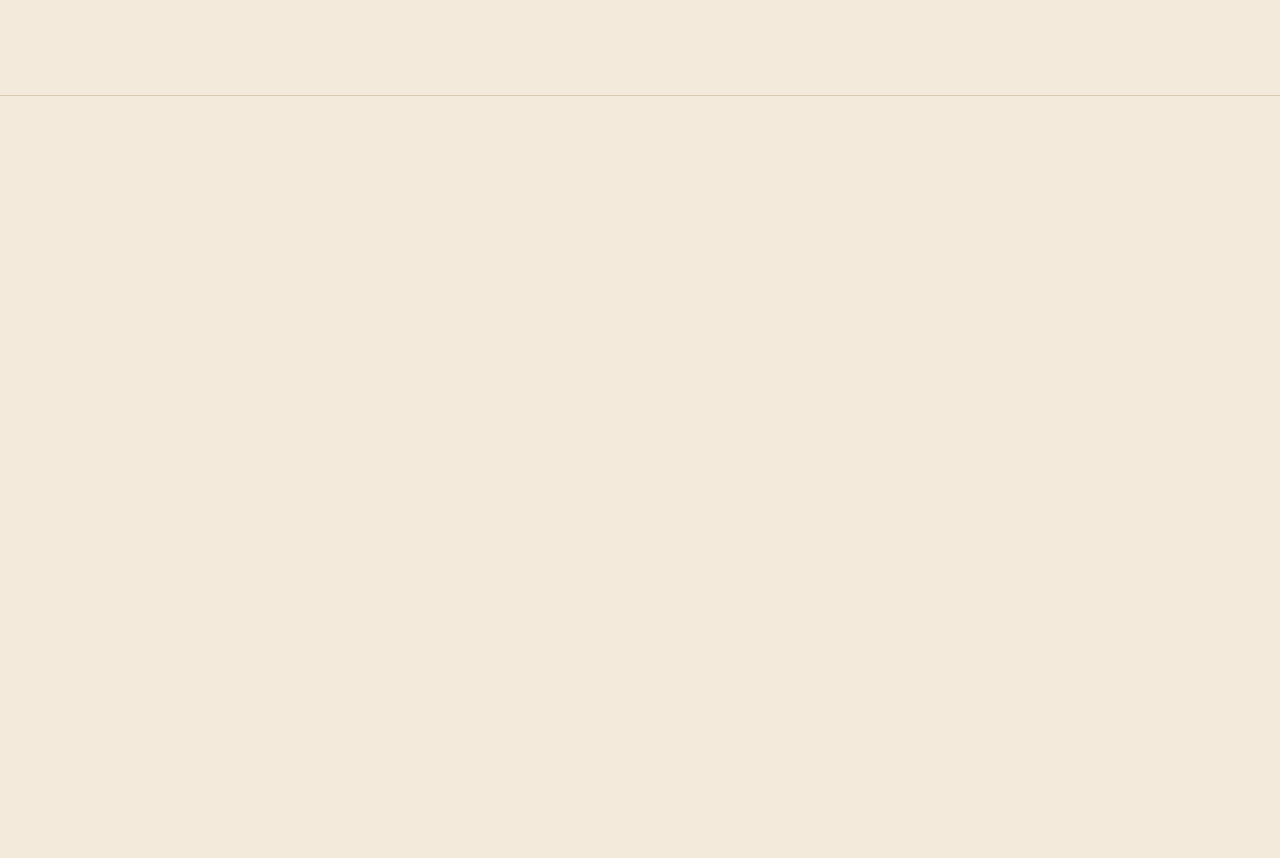
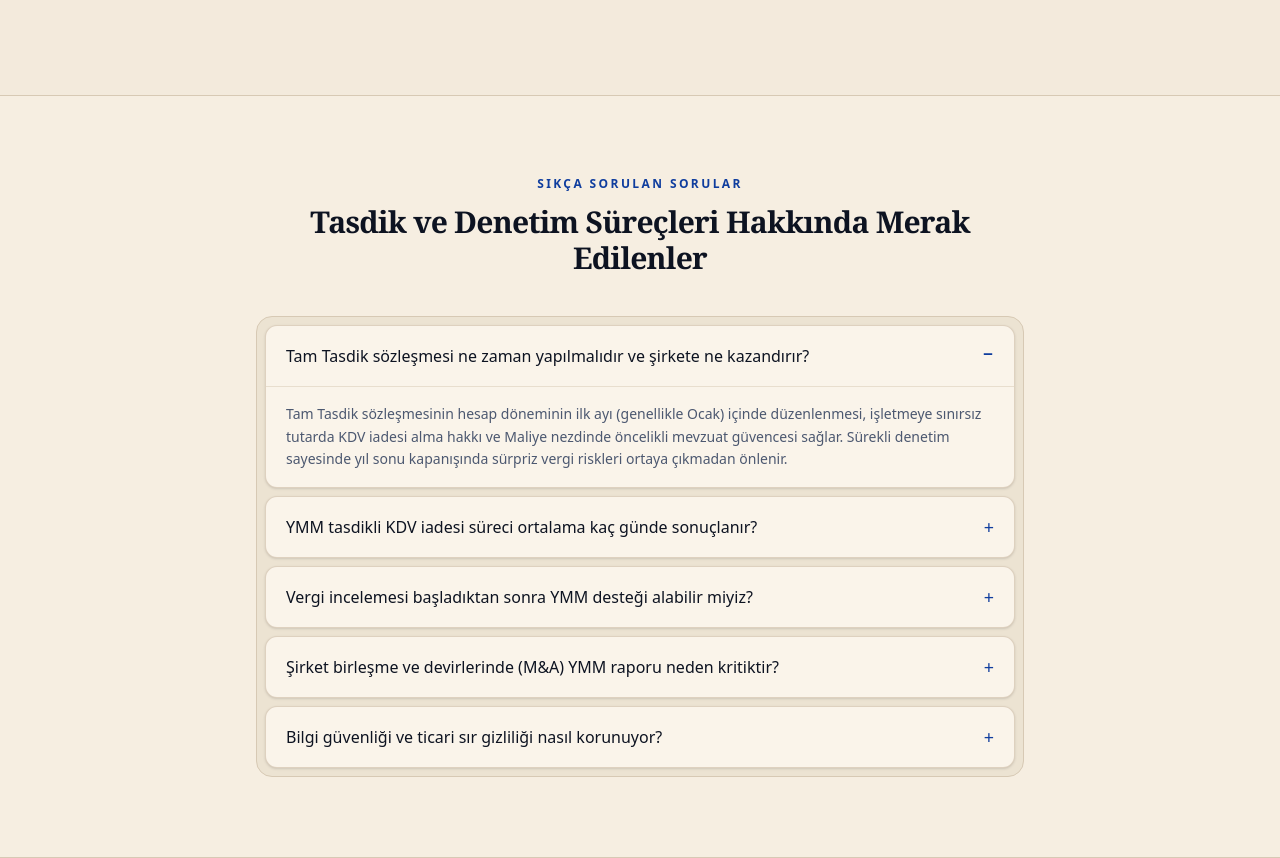
Before and after one commit to onuracar-dev/FerhatMuhasebe, a React (Vite) app: page / in a window 1280 px wide. Shown: the part 1894-2752 px from the top of the page. Before the commit the page ends 1990 px from the top, so only its background shows below. Built offline with nearby package versions, Linux system fonts and the light colour scheme; a web font is replaced by a local one.

Commit message:
Accordion componentinde YMM sıkça sorulan sorular içeriği ve tema renk uyarlamaları yapıldı

```diff
--- a/src/App.tsx
+++ b/src/App.tsx
@@ -4,6 +4,7 @@ import { NavbarDock } from "@/components/NavbarDock";
 import { HeroSection } from "@/components/sections/HeroSection";
 import { TrustSealBand } from "@/components/sections/TrustSealBand";
 import { ServicesSection } from "@/components/sections/ServicesSection";
+import { FaqSection } from "@/components/sections/FaqSection";
 
 function MainSiteShell() {
   return (
@@ -34,6 +35,7 @@ function MainSiteShell() {
         <HeroSection />
         <TrustSealBand />
         <ServicesSection />
+        <FaqSection />
       </main>
     </div>
   );
--- /dev/null
+++ b/src/components/sections/FaqSection.tsx
@@ -0,0 +1,48 @@
+import { Accordion, type AccordionItem } from "@/components/ui/Accordion";
+
+const FAQ_ITEMS: AccordionItem[] = [
+  {
+    title: "Tam Tasdik sözleşmesi ne zaman yapılmalıdır ve şirkete ne kazandırır?",
+    description:
+      "Tam Tasdik sözleşmesinin hesap döneminin ilk ayı (genellikle Ocak) içinde düzenlenmesi, işletmeye sınırsız tutarda KDV iadesi alma hakkı ve Maliye nezdinde öncelikli mevzuat güvencesi sağlar. Sürekli denetim sayesinde yıl sonu kapanışında sürpriz vergi riskleri ortaya çıkmadan önlenir.",
+  },
+  {
+    title: "YMM tasdikli KDV iadesi süreci ortalama kaç günde sonuçlanır?",
+    description:
+      "Dijital karşıt inceleme ve YMM Raporu hazırlık altyapımız sayesinde eksiksiz evraklı ihracat ve indirimli oran KDV iade dosyaları ortalama 14–21 iş günü içerisinde vergi dairesi nezdinde sonuçlandırılmaktadır.",
+  },
+  {
+    title: "Vergi incelemesi başladıktan sonra YMM desteği alabilir miyiz?",
+    description:
+      "Evet. Vergi müfettişi tutanak aşamasından tarhiyat öncesi/sonrası uzlaşma ve vergi mahkemesi teknik mütalaa süreçlerine kadar tüm safhalarda şirketiniz adına teknik savunma ve mevzuat analizi yürütüyoruz.",
+  },
+  {
+    title: "Şirket birleşme ve devirlerinde (M&A) YMM raporu neden kritiktir?",
+    description:
+      "Devir, bölünme ve nevi değişikliği işlemlerinde özsermaye tespiti ile geçmiş dönem gizli vergi risklerinin ortaya çıkarılması (Tax Due Diligence) işlemin hukuken geçerliliği ve değerleme doğruluğu için zorunludur.",
+  },
+  {
+    title: "Bilgi güvenliği ve ticari sır gizliliği nasıl korunuyor?",
+    description:
+      "3568 sayılı Meslek Yasası gereği tüm ortaklarımız ve denetçilerimiz yasal sır saklama yükümlülüğü altındadır; ayrıca tüm finansal veri paylaşımları KVKK ve ISO 27001 uyumlu şifreli kanallar üzerinden yürütülür.",
+  },
+];
+
+export function FaqSection() {
+  return (
+    <section className="border-b border-border bg-card/30 py-16 sm:py-20">
+      <div className="mx-auto max-w-7xl px-6">
+        <div className="mx-auto mb-10 max-w-2xl text-center space-y-3">
+          <p className="text-xs font-semibold uppercase tracking-[0.2em] text-primary">
+            Sıkça Sorulan Sorular
+          </p>
+          <h2 className="font-serif text-2xl font-semibold tracking-tight sm:text-3xl">
+            Tasdik ve Denetim Süreçleri Hakkında Merak Edilenler
+          </h2>
+        </div>
+
+        <Accordion items={FAQ_ITEMS} />
+      </div>
+    </section>
+  );
+}
--- a/src/components/ui/Accordion.tsx
+++ b/src/components/ui/Accordion.tsx
@@ -21,7 +21,7 @@ export interface AccordionProps extends React.HTMLAttributes<HTMLDivElement> {
 
 export const Accordion = forwardRef<HTMLDivElement, AccordionProps>(
   ({ items, className, ...props }, ref) => {
-    const [activeIndex, setActiveIndex] = useState<number | null>(1);
+    const [activeIndex, setActiveIndex] = useState<number | null>(0);
     const innerRef = useRef<HTMLDivElement>(null);
 
     // Merge forwarded ref and inner ref
@@ -48,22 +48,24 @@ export const Accordion = forwardRef<HTMLDivElement, AccordionProps>(
 
     return (
       <div ref={innerRef} className={cn("w-full", className)} {...props}>
-        <div className="mx-auto w-full max-w-lg rounded-2xl bg-gradient-to-b from-[#fdf7f9] to-[#fcebf2] p-1.5 dark:from-neutral-900 dark:to-neutral-900/50">
-          <div className="space-y-1.5">
+        <div className="mx-auto w-full max-w-3xl rounded-2xl border border-border bg-secondary/60 p-2">
+          <div className="space-y-2">
             {items.map((item, index) => (
               <div
                 key={index}
-                className="overflow-hidden rounded-xl border border-transparent bg-white shadow-sm dark:border-neutral-700/50 dark:bg-neutral-800 dark:shadow-none"
+                className="overflow-hidden rounded-xl border border-border/80 bg-card shadow-sm transition-colors"
               >
                 <button
-                  className="flex w-full cursor-pointer items-center justify-between px-5 py-4 text-left text-base font-medium text-gray-800 transition-colors dark:text-gray-200"
+                  type="button"
+                  aria-expanded={activeIndex === index}
+                  className="flex w-full cursor-pointer items-center justify-between gap-4 px-5 py-4 text-left text-base font-medium text-foreground transition-colors hover:text-primary"
                   onClick={() => toggleAccordion(index)}
                 >
                   <span>{item.title}</span>
                   <motion.span
                     animate={{ rotate: activeIndex === index ? 180 : 0 }}
                     transition={{ duration: 0.3 }}
-                    className="text-lg font-light text-gray-400 dark:text-gray-500"
+                    className="shrink-0 text-lg font-medium text-primary"
                   >
                     {activeIndex === index ? "−" : "+"}
                   </motion.span>
@@ -77,7 +79,7 @@ export const Accordion = forwardRef<HTMLDivElement, AccordionProps>(
                       transition={{ duration: 0.3, ease: "easeInOut" }}
                     >
                       <div
-                        className="cursor-pointer px-5 pb-4 text-sm leading-relaxed text-gray-500 dark:text-gray-400"
+                        className="cursor-pointer border-t border-border/50 px-5 py-4 text-sm leading-relaxed text-muted-foreground"
                         onClick={() => toggleAccordion(index)}
                       >
                         {item.description}
```
